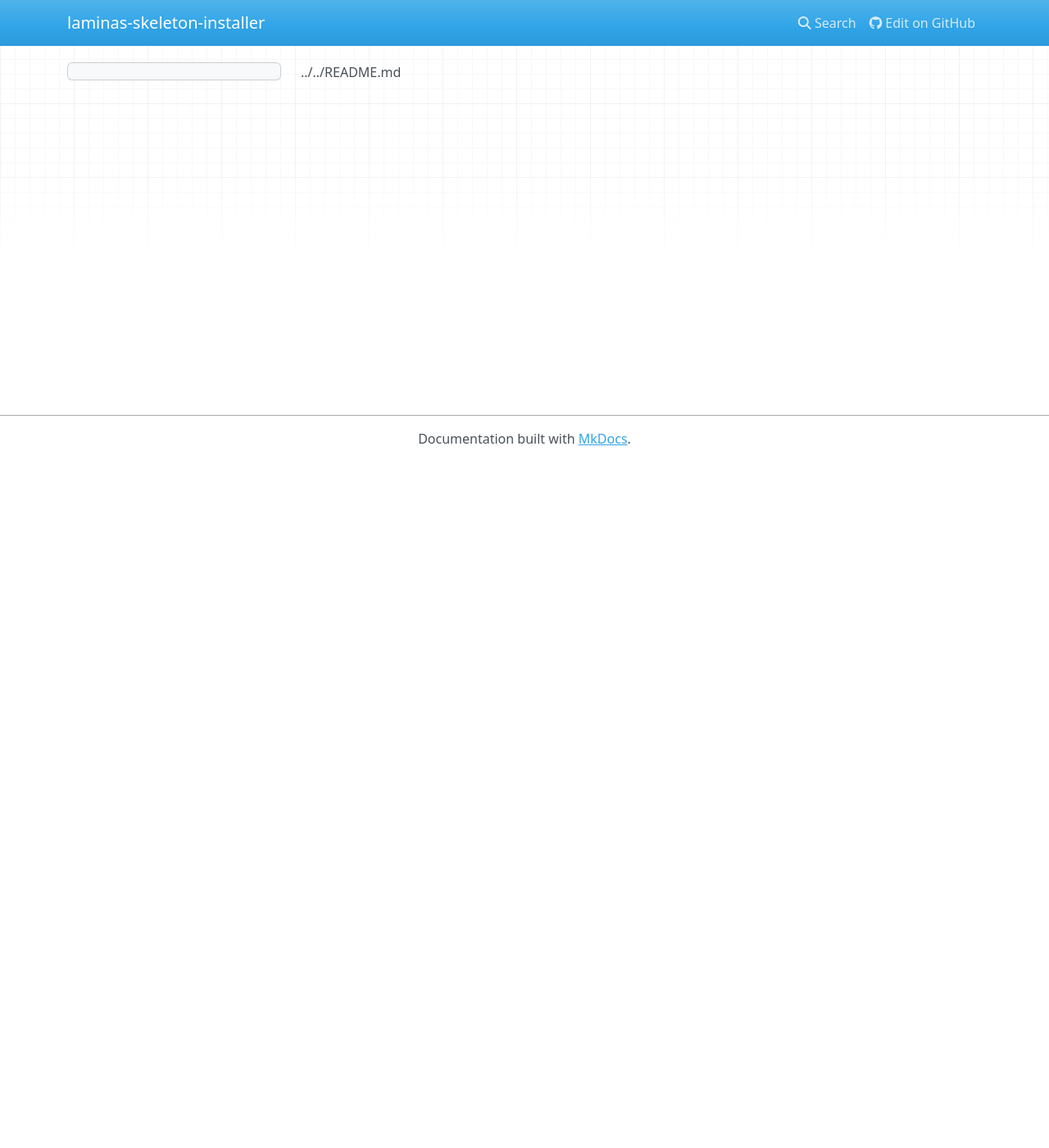
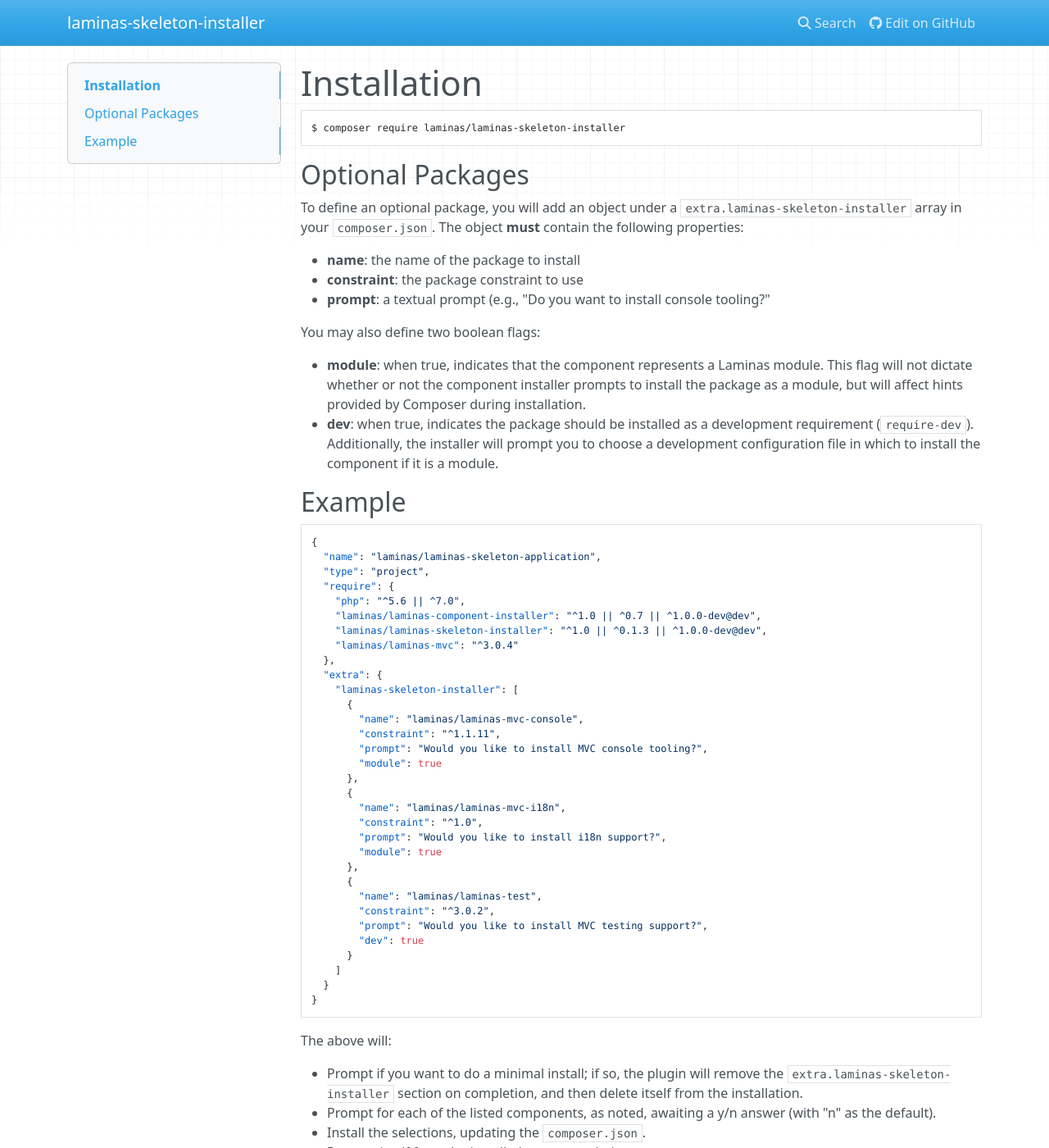
Before and after one commit to laminas/laminas-skeleton-installer, an MkDocs documentation site: the page built from docs/book/index.md, in a window 1280 px wide and 1400 px high. Shown: the whole window at 82% size. Built offline with MkDocs 1.6.1, drawn with Linux system fonts in a browser that asks for light colours; nearby versions of some CDN libraries; some of the changed text lies outside the part shown.

Commit message:
Fixes #5 - Documentation is not rendered properly

````diff
--- a/docs/book/index.md
+++ b/docs/book/index.md
@@ -1 +1,73 @@
-../../README.md
+# Installation
+
+```bash
+$ composer require laminas/laminas-skeleton-installer
+```
+
+## Optional Packages
+
+To define an optional package, you will add an object under a
+`extra.laminas-skeleton-installer` array in your `composer.json`. The
+object **must** contain the following properties:
+
+* **name**: the name of the package to install
+* **constraint**: the package constraint to use
+* **prompt**: a textual prompt (e.g., "Do you want to install console tooling?"
+
+You may also define two boolean flags:
+
+* **module**: when true, indicates that the component represents a Laminas
+  module. This flag will not dictate whether or not the component installer
+  prompts to install the package as a module, but will affect hints provided by
+  Composer during installation.
+* **dev**: when true, indicates the package should be installed as a development
+  requirement (`require-dev`). Additionally, the installer will prompt you to
+  choose a development configuration file in which to install the component if
+  it is a module.
+
+## Example
+
+```json
+{
+  "name": "laminas/laminas-skeleton-application",
+  "type": "project",
+  "require": {
+    "php": "^5.6 || ^7.0",
+    "laminas/laminas-component-installer": "^1.0 || ^0.7 || ^1.0.0-dev@dev",
+    "laminas/laminas-skeleton-installer": "^1.0 || ^0.1.3 || ^1.0.0-dev@dev",
+    "laminas/laminas-mvc": "^3.0.4"
+  },
+  "extra": {
+    "laminas-skeleton-installer": [
+      {
+        "name": "laminas/laminas-mvc-console",
+        "constraint": "^1.1.11",
+        "prompt": "Would you like to install MVC console tooling?",
+        "module": true
+      },
+      {
+        "name": "laminas/laminas-mvc-i18n",
+        "constraint": "^1.0",
+        "prompt": "Would you like to install i18n support?",
+        "module": true
+      },
+      {
+        "name": "laminas/laminas-test",
+        "constraint": "^3.0.2",
+        "prompt": "Would you like to install MVC testing support?",
+        "dev": true
+      }
+    ]
+  }
+}
+```
+
+The above will:
+
+* Prompt if you want to do a minimal install; if so, the plugin will remove
+  the `extra.laminas-skeleton-installer` section on completion, and then delete
+  itself from the installation.
+* Prompt for each of the listed components, as noted, awaiting a y/n
+  answer (with "n" as the default).
+* Install the selections, updating the `composer.json`.
+* Remove itself from the installation on completion.
--- a/mkdocs.yml
+++ b/mkdocs.yml
@@ -3,7 +3,8 @@
 nav:
     - Home: index.md
 site_name: laminas-skeleton-installer
-site_description: 'Skeleton Installer: Composer plugin for initial laminas-mvc-skeleton application installation'
+site_description: 'Composer plugin for providing and prompting for optional components in skeleton projects.'
 repo_url: 'https://github.com/laminas/laminas-skeleton-installer'
 extra:
     project: Components
+    show_special_homepage: true
````
Also changed, not shown: docs/book/index.html (deleted, +0 -96 lines).
